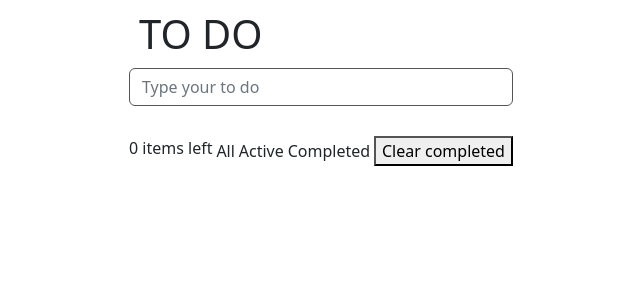
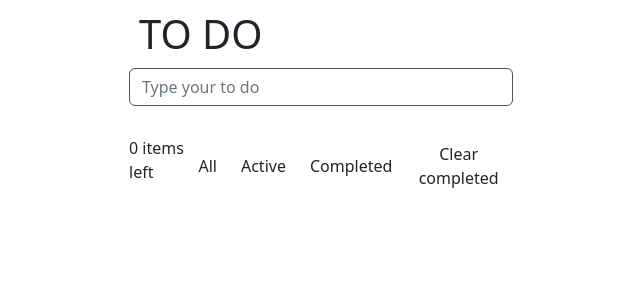
Before and after one commit to o-ivankova/ToDoList, a React (Create React App) app: page / in a window 1280 px wide. Shown: the top 300 px of the page, without its empty margins (319-959 px from the left). Built offline with nearby package versions, Linux system fonts and the light colour scheme.

Commit message:
button styles fixed a bit

```diff
--- a/src/components/AddItemPanel/AddItemPanel.scss
+++ b/src/components/AddItemPanel/AddItemPanel.scss
@@ -3,6 +3,7 @@
 }
 
 input, input.form-control {
+  border-style: groove;
   border: 1px solid #555;
 }
 
--- a/src/components/ItemStatusFilter/ItemStatusFilter.js
+++ b/src/components/ItemStatusFilter/ItemStatusFilter.js
@@ -43,7 +43,7 @@ const ItemStatusFilter = () => {
     <span className="item-status-filter-panel">
       {itemsLeftCount} items left
       {buttons}
-      <button type="btn clear" onClick={() => onDeleteCompleted()}>
+      <button className="btn" onClick={() => onDeleteCompleted()}>
         Clear completed
       </button>
     </span>
--- a/src/components/ItemStatusFilter/ItemStatusFilter.scss
+++ b/src/components/ItemStatusFilter/ItemStatusFilter.scss
@@ -3,8 +3,7 @@
 }
 
 .btn {
-    padding: 0;
-    border: none;
+    border-style: hidden;
     background: none;
 }
 
--- a/src/components/ToDoListItem/ToDoListItem.scss
+++ b/src/components/ToDoListItem/ToDoListItem.scss
@@ -14,7 +14,8 @@
 }
 
 .todo-list-item button {
- border: 0px;
+  border-style: hidden;
+  border: 0px;
   background-color: inherit;
 }
 
```
